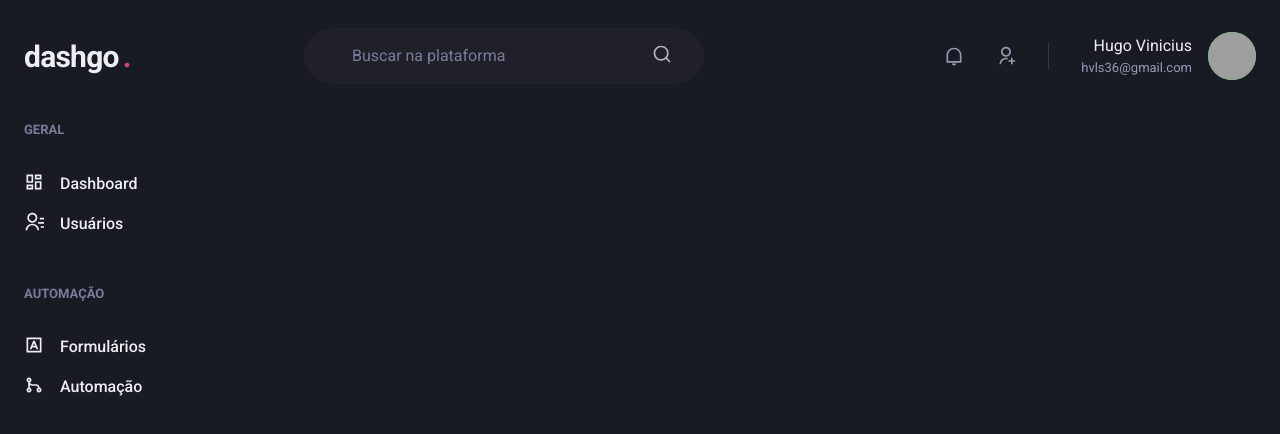
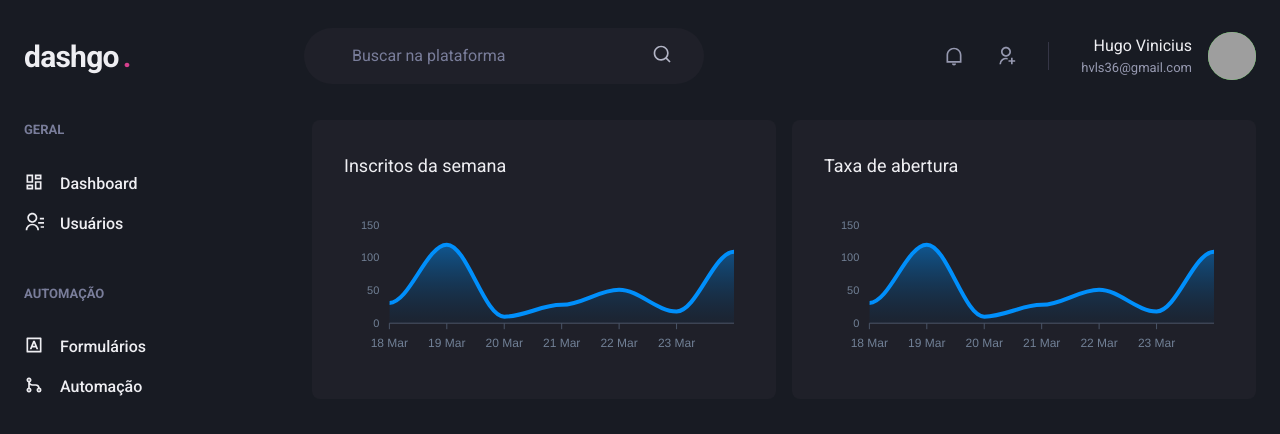
Before and after one commit to hugovinicius145/ignite-dashgo, a Next.js app: page /dashboard in a window 1280 px wide. Shown: the top 434 px of the page. Built offline with nearby package versions, Linux system fonts and the light colour scheme; grey boxes are pictures that could not be loaded.

Commit message:
Pagina: Dashboard

```diff
--- a/package.json
+++ b/package.json
@@ -12,9 +12,11 @@
     "@chakra-ui/react": "^1.6.12",
     "@emotion/react": "^11.5.0",
     "@emotion/styled": "^11.3.0",
+    "apexcharts": "^3.29.0",
     "framer-motion": "^5.2.0",
     "next": "12.0.2",
     "react": "17.0.2",
+    "react-apexcharts": "^1.3.9",
     "react-dom": "17.0.2",
     "react-icons": "^4.3.1"
   },
--- a/src/pages/dashboard.tsx
+++ b/src/pages/dashboard.tsx
@@ -1,6 +1,66 @@
-import { Flex } from '@chakra-ui/react';
+import { Flex, SimpleGrid, Box, Text, theme } from '@chakra-ui/react';
+import dynamic from 'next/dynamic';
 import { Header } from '../components/Header';
 import { Sidebar } from '../components/Sidebar';
+
+const Chart = dynamic(() => import('react-apexcharts'), {
+  ssr: false,
+})
+
+const options = {
+  chart: {
+    toolbar: {
+      show: false,
+    },
+    zoom: {
+      enabled: false
+    },
+    foreColor: theme.colors.gray[500],
+  },
+  grid: {
+    show: false
+  },
+  dataLabels: {
+    enabled: false
+  },
+  tooltip: {
+    enabled: false
+  },
+  xaxis: {
+    type: 'datetime' as const,
+    axisBorder: {
+      color: theme.colors.gray[600]
+    },
+    axisTicks: {
+      color: theme.colors.gray[600]
+    },
+    categories: [
+      '2021-03-18T00:00:00.000Z',
+      '2021-03-19T00:00:00.000Z',
+      '2021-03-20T00:00:00.000Z',
+      '2021-03-21T00:00:00.000Z',
+      '2021-03-22T00:00:00.000Z',
+      '2021-03-23T00:00:00.000Z',
+      '2021-03-24T00:00:00.000Z'
+    ]
+  },
+  fill: {
+    opacity: 0.3,
+    type: 'gradient',
+    gradient: {
+      shade: 'dark',
+      opacityFrom: 0.7,
+      opacityTo: 0.3,
+    }
+  }
+}
+
+const series = [
+  {
+    name: 'series1',
+    data: [31, 120, 10, 28, 51, 18, 109]
+  }
+]
 
 export default function Dashboard() {
   return (
@@ -9,6 +69,28 @@
 
       <Flex w="100%" my="6" maxWidth={1480} mx="auto" px="6" >
         <Sidebar />
+
+        <SimpleGrid flex="1" gap="4" minChildWidth="320px" align="flex-start" >
+          <Box
+            p="8"
+            bg="gray.800"
+            borderRadius={8}
+            pb="4"
+          >
+            <Text fontSize="lg" mb="4">Inscritos da semana</Text>
+            <Chart options={options} series={series} type="area" height={160} />
+          </Box>
+          {/*  */}
+          <Box
+            p="8"
+            bg="gray.800"
+            borderRadius={8}
+            pb="4"
+          >
+            <Text fontSize="lg" mb="4">Taxa de abertura</Text>
+            <Chart options={options} series={series} type="area" height={160} />
+          </Box>
+        </SimpleGrid>
       </Flex>
     </Flex>
   );
```
Also changed, not shown: 1 other file (tests, documents, lock files or other folders).
